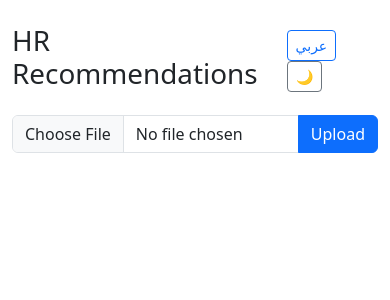
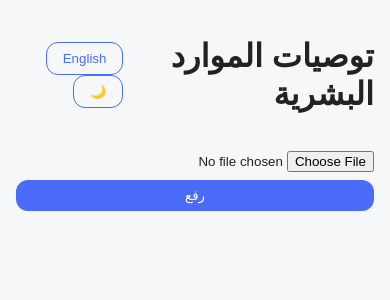
Before and after one commit to iRashedK/HR, a FastAPI app: page / in a window 390 px wide. Shown: the top 300 px of the page. Run offline with FastAPI, Linux system fonts and the light colour scheme; some libraries are stand-ins or nearby versions.

Commit message:
Improve UI with modern design

```diff
--- a/static/script.js
+++ b/static/script.js
@@ -1,78 +1,99 @@
 const texts = {
+  ar: {
+    title: 'توصيات الموارد البشرية',
+    uploadBtn: 'رفع',
+    langButton: 'English',
+    dark: '🌙',
+    light: '☀️',
+    roadmap: 'خارطة الطريق',
+    courses: 'الدورات',
+    certs: 'الشهادات',
+    visit: 'زيارة الرابط',
+    download: 'حفظ PDF',
+    loading: 'جاري المعالجة...'
+  },
   en: {
     title: 'HR Recommendations',
     uploadBtn: 'Upload',
     langButton: 'عربي',
     dark: '🌙',
     light: '☀️',
-    roadmap: 'Roadmap:',
-    courses: 'Courses:',
-    certs: 'Certifications:',
-    download: 'Download PDF',
+    roadmap: 'Roadmap',
+    courses: 'Courses',
+    certs: 'Certifications',
+    visit: 'Visit Link',
+    download: 'Save PDF',
     loading: 'Loading...'
-  },
-  ar: {
-    title: 'توصيات الموارد البشرية',
-    uploadBtn: 'رفع',
-    langButton: 'English',
-    dark: '🌙',
-    light: '☀️',
-    roadmap: 'خارطة الطريق:',
-    courses: 'الدورات:',
-    certs: 'الشهادات:',
-    download: 'تحميل PDF',
-    loading: 'جاري المعالجة...'
   }
 };
-let currentLang = 'en';
+
+let currentLang = 'ar';
 let dark = false;
 
 function updateTexts() {
   const t = texts[currentLang];
-  document.getElementById('title').innerText = t.title;
-  document.getElementById('upload-btn').innerText = t.uploadBtn;
-  document.getElementById('lang-toggle').innerText = t.langButton;
-  document.getElementById('mode-toggle').innerText = dark ? t.light : t.dark;
-  const loader = document.querySelector('#loading span');
-  if (loader) loader.textContent = t.loading;
+  document.getElementById('title').textContent = t.title;
+  document.getElementById('upload-btn').textContent = t.uploadBtn;
+  document.getElementById('lang-toggle').textContent = t.langButton;
+  document.getElementById('mode-toggle').textContent = dark ? t.light : t.dark;
+  document.getElementById('loading-text').textContent = t.loading;
   document.documentElement.dir = currentLang === 'ar' ? 'rtl' : 'ltr';
 }
 
-document.getElementById('lang-toggle').addEventListener('click', () => {
-  currentLang = currentLang === 'en' ? 'ar' : 'en';
+document.getElementById('lang-toggle').onclick = () => {
+  currentLang = currentLang === 'ar' ? 'en' : 'ar';
   updateTexts();
-});
+};
 
-document.getElementById('mode-toggle').addEventListener('click', () => {
+document.getElementById('mode-toggle').onclick = () => {
   dark = !dark;
-  document.body.setAttribute('data-bs-theme', dark ? 'dark' : 'light');
+  document.body.classList.toggle('dark', dark);
   updateTexts();
-});
+};
 
 updateTexts();
 
-function createList(items) {
-  const ul = document.createElement('ul');
-  items.forEach(it => {
-    const li = document.createElement('li');
-    if (typeof it === 'string') {
-      li.textContent = it;
-    } else {
-      const a = document.createElement('a');
-      a.href = it.link || '#';
-      a.target = '_blank';
-      a.textContent = it.name || it.title || 'Item';
-      li.appendChild(a);
-      if (it.price) {
-        li.appendChild(document.createTextNode(' - ' + it.price));
-      }
-      if (it.timeline) {
-        li.appendChild(document.createTextNode(' (' + it.timeline + ')'));
-      }
-    }
-    ul.appendChild(li);
+function createItem(item, type) {
+  const div = document.createElement('div');
+  div.className = `item ${type}`;
+  const left = document.createElement('span');
+  left.textContent = type === 'cert' ? '🎓' : '📘';
+  const middle = document.createElement('span');
+  middle.textContent = `${item.name || item.title}` + (item.price ? ` - ${item.price}` : '');
+  const link = document.createElement('a');
+  link.href = item.link || '#';
+  link.textContent = texts[currentLang].visit;
+  link.target = '_blank';
+  div.appendChild(left);
+  div.appendChild(middle);
+  div.appendChild(link);
+  return div;
+}
+
+function createRoadmap(steps) {
+  const container = document.createElement('div');
+  steps.forEach((step, idx) => {
+    const row = document.createElement('div');
+    row.className = 'roadmap-step';
+    const num = document.createElement('span');
+    num.className = 'roadmap-step-number';
+    num.textContent = idx + 1;
+    const text = document.createElement('span');
+    text.textContent = step;
+    row.appendChild(num);
+    row.appendChild(text);
+    container.appendChild(row);
   });
-  return ul;
+  return container;
+}
+
+function printCard(card, name) {
+  const win = window.open('', '_blank');
+  win.document.write(`<html><head><title>${name}</title><link rel="stylesheet" href="/static/style.css"></head><body class="${dark ? 'dark' : 'light'}">${card.outerHTML}</body></html>`);
+  win.document.close();
+  win.focus();
+  win.print();
+  win.close();
 }
 
 document.getElementById('upload-form').addEventListener('submit', async (e) => {
@@ -81,69 +102,59 @@ document.getElementById('upload-form').addEventListener('submit', async (e) => {
   if (!fileInput.files.length) return;
   const formData = new FormData();
   formData.append('file', fileInput.files[0]);
-  const loading = document.getElementById('loading');
-  loading.classList.remove('d-none');
+  document.getElementById('overlay').classList.remove('hidden');
+  document.getElementById('alert').classList.add('hidden');
   let data;
   try {
-    const resp = await fetch('/upload', {
-      method: 'POST',
-      body: formData
-    });
+    const resp = await fetch('/upload', { method: 'POST', body: formData });
     data = await resp.json();
     if (!resp.ok) throw new Error(data.error || 'Request failed');
   } catch (err) {
-    document.getElementById('alert').classList.remove('d-none');
-    document.getElementById('alert').textContent = err.message;
-    loading.classList.add('d-none');
+    const alert = document.getElementById('alert');
+    alert.textContent = err.message;
+    alert.classList.remove('hidden');
+    document.getElementById('overlay').classList.add('hidden');
     return;
   }
   const resultsDiv = document.getElementById('results');
   resultsDiv.innerHTML = '';
-  document.getElementById('alert').classList.add('d-none');
   data.results.forEach(item => {
     const card = document.createElement('div');
-    card.className = 'card p-3 flex-fill position-relative';
-    const title = document.createElement('h5');
-    title.className = 'card-title';
-    title.textContent = item.employee;
-    card.appendChild(title);
-    if (item.recommendations.error) {
-      const err = document.createElement('p');
-      err.className = 'text-danger';
-      err.textContent = item.recommendations.error;
+    card.className = 'card';
+    const h3 = document.createElement('h3');
+    h3.textContent = item.employee;
+    card.appendChild(h3);
+    const rec = item.recommendations || {};
+    if (rec.error) {
+      const err = document.createElement('div');
+      err.className = 'alert';
+      err.textContent = rec.error;
       card.appendChild(err);
     }
-    if (item.recommendations.raw) {
-      const pre = document.createElement('pre');
-      pre.textContent = item.recommendations.raw;
-      card.appendChild(pre);
+    if (rec.roadmap) {
+      const label = document.createElement('h4');
+      label.textContent = texts[currentLang].roadmap;
+      card.appendChild(label);
+      card.appendChild(createRoadmap(rec.roadmap));
     }
-    if (item.recommendations.roadmap) {
-      const subtitle = document.createElement('h6');
-      subtitle.textContent = texts[currentLang].roadmap;
-      card.appendChild(subtitle);
-      card.appendChild(createList(item.recommendations.roadmap));
+    if (rec.courses) {
+      const label = document.createElement('h4');
+      label.textContent = texts[currentLang].courses;
+      card.appendChild(label);
+      rec.courses.forEach(c => card.appendChild(createItem(c, 'course')));
     }
-    if (item.recommendations.courses) {
-      const subtitle = document.createElement('h6');
-      subtitle.textContent = texts[currentLang].courses;
-      card.appendChild(subtitle);
-      card.appendChild(createList(item.recommendations.courses));
-    }
-    if (item.recommendations.certifications) {
-      const subtitle = document.createElement('h6');
-      subtitle.textContent = texts[currentLang].certs;
-      card.appendChild(subtitle);
-      card.appendChild(createList(item.recommendations.certifications));
+    if (rec.certifications) {
+      const label = document.createElement('h4');
+      label.textContent = texts[currentLang].certs;
+      card.appendChild(label);
+      rec.certifications.forEach(c => card.appendChild(createItem(c, 'cert')));
     }
     const btn = document.createElement('button');
-    btn.className = 'btn btn-sm btn-outline-secondary mt-2';
+    btn.className = 'secondary';
     btn.textContent = texts[currentLang].download;
-    btn.addEventListener('click', () => {
-      html2pdf().from(card).save(item.employee + '.pdf');
-    });
+    btn.onclick = () => printCard(card, item.employee);
     card.appendChild(btn);
     resultsDiv.appendChild(card);
   });
-  loading.classList.add('d-none');
+  document.getElementById('overlay').classList.add('hidden');
 });
--- a/static/style.css
+++ b/static/style.css
@@ -1,13 +1,160 @@
-body {
-    transition: background-color 0.3s, color 0.3s;
+:root {
+  --bg: #f6f7f9;
+  --text: #222;
+  --accent: #4b6bfb;
+  --card-bg: #fff;
+  --cert-bg: #eef5ff;
+  --course-bg: #f0f8f0;
 }
 
-.card-list {
-    display: flex;
-    flex-wrap: wrap;
-    gap: 1rem;
+body.dark {
+  --bg: #1f1f27;
+  --text: #eee;
+  --card-bg: #282c34;
+  --cert-bg: #2a3448;
+  --course-bg: #243030;
 }
 
-#loading {
-    z-index: 1050;
+body {
+  background: var(--bg);
+  color: var(--text);
+  font-family: Arial, Helvetica, sans-serif;
+  margin: 0;
+  transition: background 0.3s, color 0.3s;
 }
+
+.container {
+  max-width: 900px;
+  margin: 0 auto;
+  padding: 1rem;
+}
+
+.header {
+  display: flex;
+  justify-content: space-between;
+  align-items: center;
+  margin-bottom: 1rem;
+}
+
+.actions button {
+  margin-left: .5rem;
+}
+
+.upload {
+  display: flex;
+  gap: .5rem;
+  margin-bottom: 1rem;
+}
+
+button {
+  padding: .5rem 1rem;
+  border-radius: .75rem;
+  border: none;
+  background: var(--accent);
+  color: #fff;
+  cursor: pointer;
+}
+
+button.secondary {
+  background: transparent;
+  color: var(--accent);
+  border: 1px solid var(--accent);
+}
+
+.alert {
+  background: #ffdede;
+  color: #900;
+  padding: .5rem 1rem;
+  border-radius: .5rem;
+  margin-bottom: 1rem;
+}
+
+.alert.hidden {
+  display: none;
+}
+
+.results {
+  display: flex;
+  flex-direction: column;
+  gap: 1rem;
+}
+
+.card {
+  background: var(--card-bg);
+  border-radius: 1rem;
+  padding: 1rem;
+  box-shadow: 0 2px 4px rgba(0,0,0,0.1);
+}
+
+.item {
+  display: flex;
+  align-items: center;
+  justify-content: space-between;
+  padding: .5rem 1rem;
+  border-radius: .5rem;
+  margin-bottom: .5rem;
+}
+
+.item.cert {
+  background: var(--cert-bg);
+}
+
+.item.course {
+  background: var(--course-bg);
+}
+
+.item a {
+  color: var(--accent);
+  text-decoration: none;
+}
+
+.roadmap-step {
+  display: flex;
+  align-items: center;
+  margin-bottom: .5rem;
+}
+
+.roadmap-step-number {
+  font-weight: bold;
+  margin-right: .5rem;
+}
+
+.overlay {
+  position: fixed;
+  inset: 0;
+  background: rgba(0,0,0,0.4);
+  display: flex;
+  flex-direction: column;
+  justify-content: center;
+  align-items: center;
+  z-index: 100;
+}
+
+.overlay.hidden {
+  display: none;
+}
+
+.spinner {
+  border: 4px solid #ccc;
+  border-top-color: var(--accent);
+  border-radius: 50%;
+  width: 40px;
+  height: 40px;
+  animation: spin 1s linear infinite;
+  margin-bottom: .5rem;
+}
+
+@keyframes spin {
+  from { transform: rotate(0); }
+  to { transform: rotate(360deg); }
+}
+
+@media (max-width: 600px) {
+  .upload {
+    flex-direction: column;
+  }
+  .actions button {
+    margin-left: 0;
+    margin-right: .5rem;
+  }
+}
--- a/templates/index.html
+++ b/templates/index.html
@@ -1,35 +1,31 @@
 <!DOCTYPE html>
-<html lang="en" dir="ltr">
+<html lang="ar" dir="rtl">
 <head>
     <meta charset="UTF-8">
     <meta name="viewport" content="width=device-width, initial-scale=1">
     <title>HR Recommendations</title>
-    <link href="https://cdn.jsdelivr.net/npm/bootstrap@5.3.2/dist/css/bootstrap.min.css" rel="stylesheet">
     <link rel="stylesheet" href="/static/style.css">
 </head>
-<body data-bs-theme="light">
-<div id="loading" class="d-none position-fixed top-0 start-0 w-100 h-100 bg-body-secondary bg-opacity-75 d-flex justify-content-center align-items-center">
-    <div class="spinner-border" role="status"><span class="visually-hidden">Loading...</span></div>
+<body class="light">
+<div id="overlay" class="overlay hidden">
+    <div class="spinner"></div>
+    <span id="loading-text"></span>
 </div>
-<div class="container py-4">
-    <div class="d-flex justify-content-between align-items-center mb-3">
+<div class="container">
+    <header class="header">
         <h1 id="title">HR Recommendations</h1>
-        <div>
-            <button id="lang-toggle" class="btn btn-outline-primary btn-sm me-2">عربي</button>
-            <button id="mode-toggle" class="btn btn-outline-secondary btn-sm">🌙</button>
+        <div class="actions">
+            <button id="lang-toggle" class="secondary">English</button>
+            <button id="mode-toggle" class="secondary">🌙</button>
         </div>
-    </div>
-    <form id="upload-form" class="mb-4" enctype="multipart/form-data">
-        <div class="input-group">
-            <input type="file" class="form-control" name="file" id="file" accept=".csv,.xlsx" required>
-            <button id="upload-btn" class="btn btn-primary" type="submit">Upload</button>
-        </div>
+    </header>
+    <form id="upload-form" class="upload" enctype="multipart/form-data">
+        <input type="file" name="file" id="file" accept=".csv,.xlsx" required>
+        <button id="upload-btn" type="submit">Upload</button>
     </form>
-    <div id="alert" class="alert alert-danger d-none" role="alert"></div>
-    <div id="results" class="card-list"></div>
+    <div id="alert" class="alert hidden"></div>
+    <div id="results" class="results"></div>
 </div>
-<script src="https://cdn.jsdelivr.net/npm/bootstrap@5.3.2/dist/js/bootstrap.bundle.min.js"></script>
-<script src="https://cdnjs.cloudflare.com/ajax/libs/html2pdf.js/0.9.3/html2pdf.bundle.min.js"></script>
 <script src="/static/script.js"></script>
 </body>
 </html>
```
